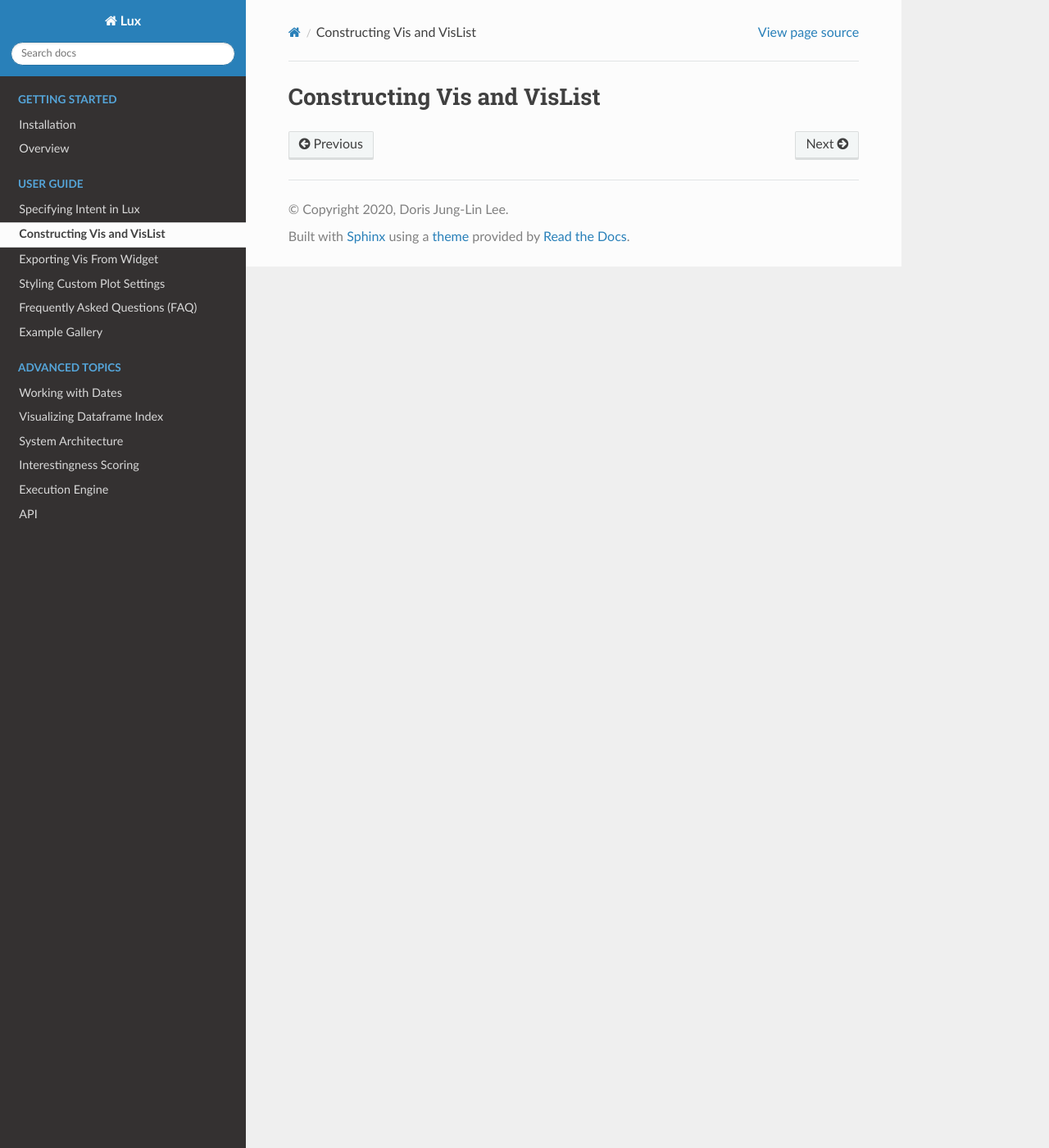
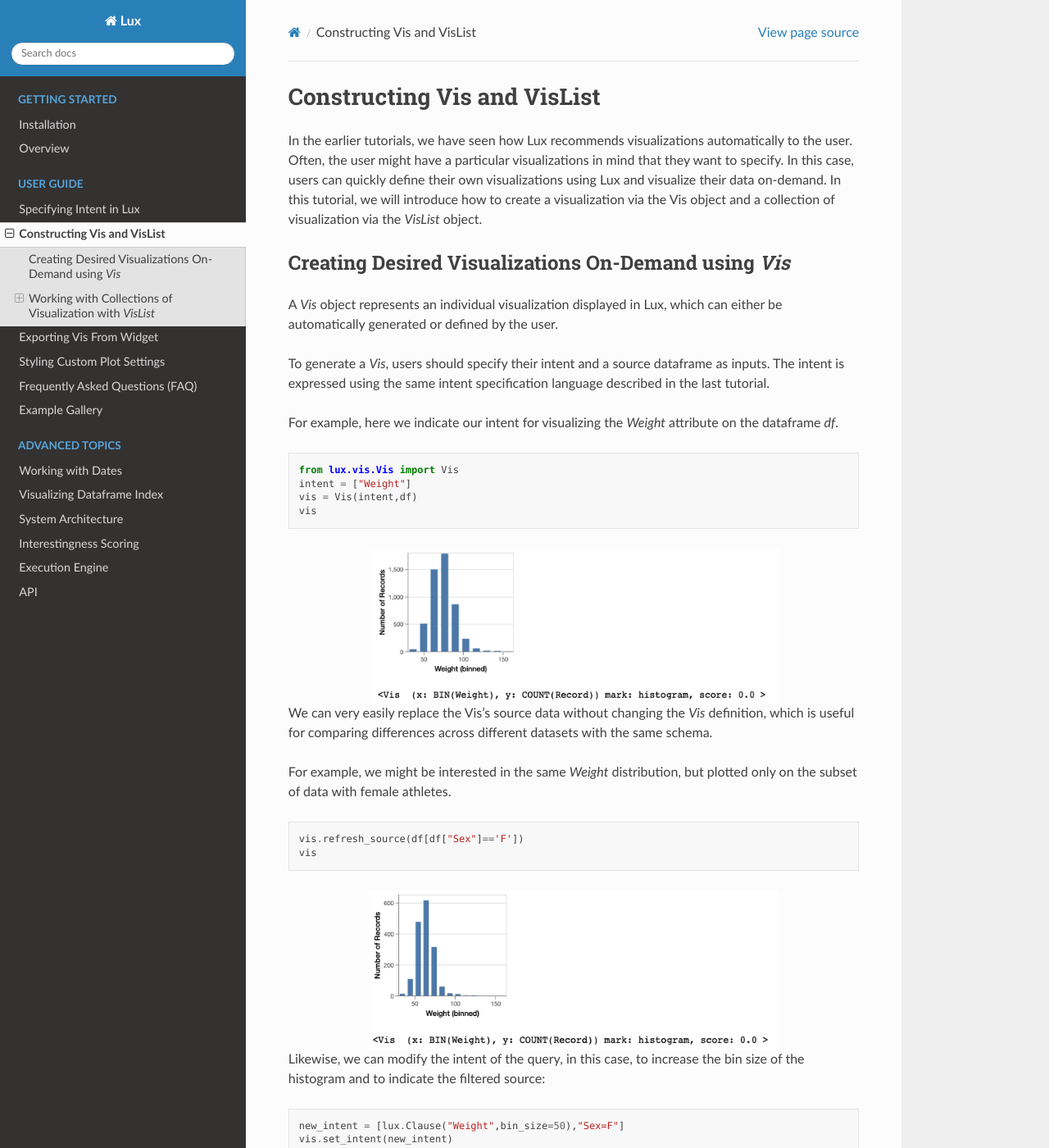
Before and after one commit to lux-org/lux, a Sphinx documentation site: the page built from doc/source/guide/vis.rst, in a window 1280 px wide and 1400 px high. Shown: the whole window at 82% size. Built offline with Sphinx 7.4.7 and the Read the Docs theme 2.0.0, drawn with Linux system fonts in a browser that asks for light colours; some of the changed text lies outside the part shown.

Commit message:
finish tutorial 2 changes

```diff
--- a/doc/source/guide/vis.rst
+++ b/doc/source/guide/vis.rst
@@ -1,3 +1,116 @@
 ********************************
 Constructing Vis and VisList
 ********************************
+
+In the earlier tutorials, we have seen how Lux recommends visualizations automatically to the user. Often, the user might have a particular visualizations in mind that they want to specify. In this case, users can quickly define their own visualizations using Lux and visualize their data on-demand.
+In this tutorial, we will introduce how to create a visualization via the Vis object and a collection of visualization via the `VisList` object.
+
+Creating Desired Visualizations On-Demand using `Vis`
+-----------------------------------------------------
+
+A `Vis` object represents an individual visualization displayed in Lux, which can either be automatically generated or defined by the user.
+
+To generate a `Vis`, users should specify their intent and a source dataframe as inputs. The intent is expressed using the same intent specification language described in the last tutorial.
+
+For example, here we indicate our intent for visualizing the `Weight` attribute on the dataframe `df`.
+
+.. code-block:: python
+
+	from lux.vis.Vis import Vis
+	intent = ["Weight"]
+	vis = Vis(intent,df)
+	vis
+
+.. image:: ../img/vis-1.png
+  :width: 500
+  :align: center
+  :alt: add screenshot
+
+We can very easily replace the Vis's source data without changing the `Vis` definition, which is useful for comparing differences across different datasets with the same schema.
+
+For example, we might be interested in the same `Weight` distribution, but plotted only on the subset of data with female athletes.
+
+.. code-block:: python
+
+	vis.refresh_source(df[df["Sex"]=='F'])
+	vis
+
+.. image:: ../img/vis-2.png
+  :width: 500
+  :align: center
+  :alt: add screenshot
+
+Likewise, we can modify the intent of the query, in this case, to increase the bin size of the histogram and to indicate the filtered source:
+
+.. code-block:: python
+
+	new_intent = [lux.Clause("Weight",bin_size=50),"Sex=F"]
+	vis.set_intent(new_intent)
+	vis
+
+.. image:: ../img/vis-3.png
+  :width: 700
+  :align: center
+  :alt: add screenshot
+
+
+`Vis` objects are powerful programmatic representations of visualizations that can be exported into visualization code (more in the next tutorial) or be composed into a `VisList` collection.
+
+Working with Collections of Visualization with `VisList`
+--------------------------------------------------------
+
+`VisList` objects represent collections of visualizations in Lux.
+
+There are two ways to specify lists of visualization in Lux: 1) by specifying intent or 2) by manually composing `Vis` object into a list.
+
+Approach #1: Specifying `VisList` using intent syntax
+~~~~~~~~~~~~~~~~~~~~~~~~~~~~~~~~~~~~~~~~~~~~~~~~~~~~~
+
+First, we look at an example of a `VisList` created through a user intent. Here, we create a vis collection of `Weight` with respect to all other attributes, using the wildcard "?" symbol.
+
+.. code-block:: python
+
+	from lux.vis.VisList import VisList
+	vc = VisList(["Weight","?"],df)
+	vc
+
+.. image:: ../img/vis-4.png
+  :width: 700
+  :align: center
+  :alt: add screenshot
+
+Alternatively, we can specify desired attributes via a list with respect to `Weight`:
+
+.. code-block:: python
+
+	vc = VisList(["Weight",['Sport','Year','Height','HostRegion','SportType']],df)
+	vc
+
+.. image:: ../img/vis-5.png
+  :width: 700
+  :align: center
+  :alt: add screenshot
+
+Approach #2: Specifying `VisList` by constructing `Vis` objects
+~~~~~~~~~~~~~~~~~~~~~~~~~~~~~~~~~~~~~~~~~~~~~~~~~~~~~~~~~~~~~~~
+
+`VisList` can be manually constructed by individually specifying the content of each `Vis`, then finally putting the entire list into a `VisList` object.
+
+Here is the equivalent `VisList` example constructed using this approach:
+
+.. code-block:: python
+
+	from lux.vis.VisList import VisList
+
+	vcLst = []
+	for attribute in ['Sport','Year','Height','HostRegion','SportType']:
+	    vis = Vis([lux.Clause("Weight"), lux.Clause(attribute)])
+	    vcLst.append(vis)
+	vc = VisList(vcLst,df)
+
+	vc
+
+.. image:: ../img/vis-6.png
+  :width: 700
+  :align: center
+  :alt: add screenshot
```
Also changed, not shown: doc/source/img/vis-1.png (added), doc/source/img/vis-2.png (added), doc/source/img/vis-3.png (added), doc/source/img/vis-4.png (added), doc/source/img/vis-5.png (added), doc/source/img/vis-6.png (added).
